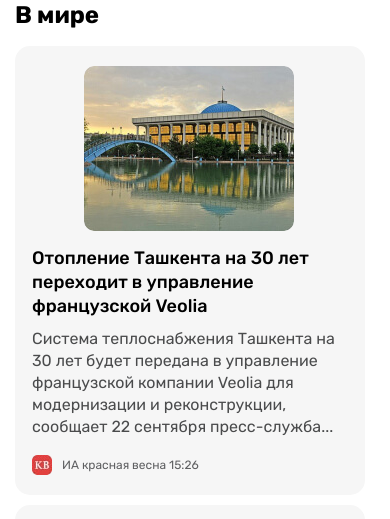
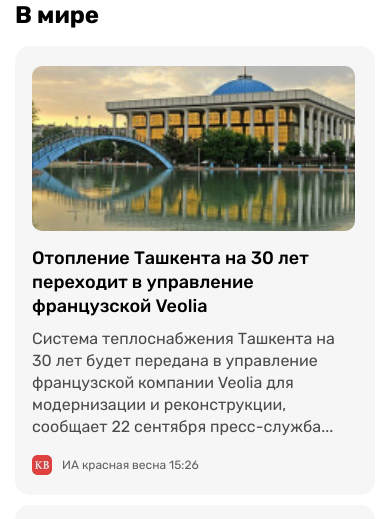
Before and after one commit to nodmalikov/n24, a plain HTML site: page list.html in a window 390 px wide. Shown: the part 170-689 px from the top of the page. Drawn offline with Linux system fonts and the light colour scheme.

Commit message:
Global news section update

```diff
--- a/css/main.css
+++ b/css/main.css
@@ -1033,6 +1033,10 @@ only screen and (                min-resolution: 2dppx) {
 }
 
 @media only screen and (max-width: 810px) {
+    .flex-news {
+        margin-right: 0;
+    }
+
     .flex-news-item {
         flex-direction: column;
         align-items: center;
@@ -1041,6 +1045,7 @@ only screen and (                min-resolution: 2dppx) {
     .flex-news-img {
         margin-right: 0;
         margin-bottom: 15px;
+        width: 100%;
     }
 
     .sidebar-news {
```
